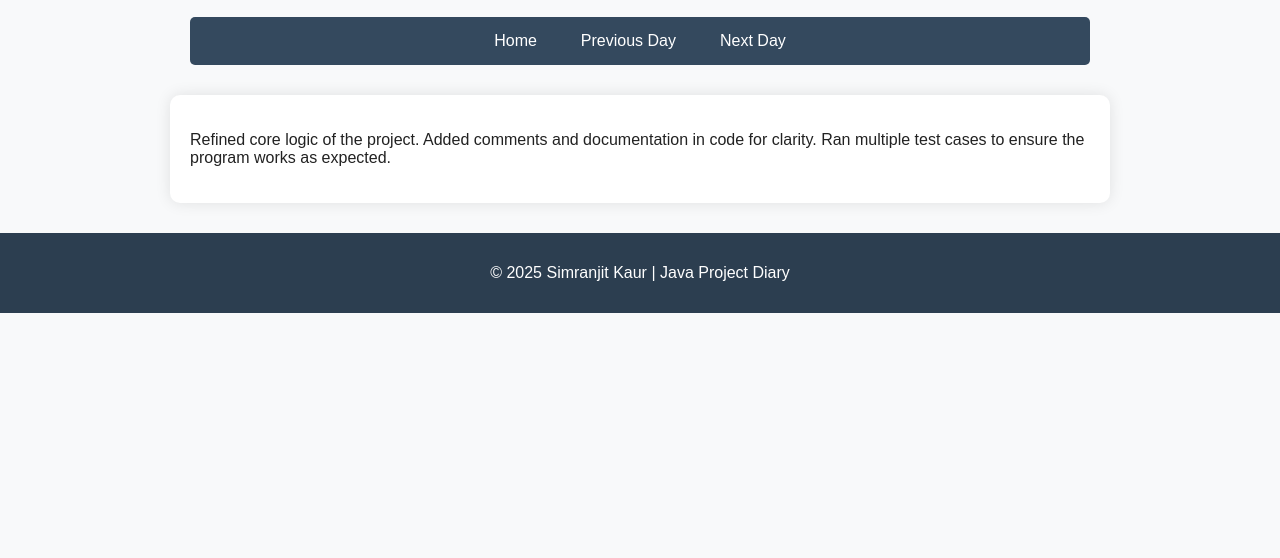
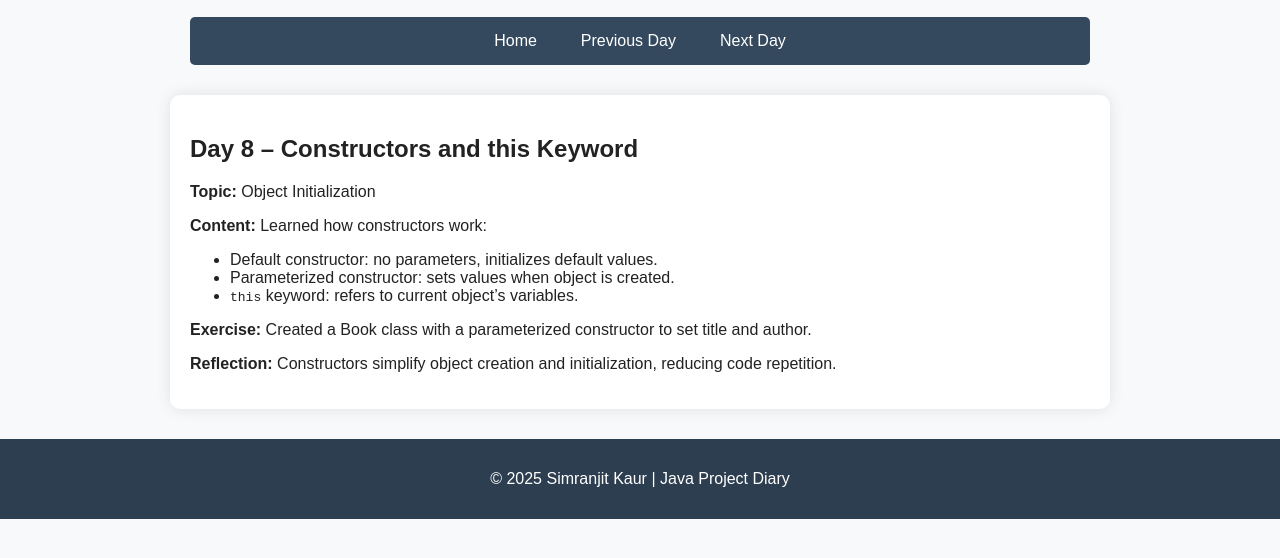
Before and after one commit to SimranjitKaur543/Java-Project, a plain HTML site: page day8.html in a window 1280 px wide. Shown: the part 100-658 px from the top of the page. Drawn offline with Linux system fonts and the light colour scheme.

Commit message:
Update day8.html

```diff
--- a/day8.html
+++ b/day8.html
@@ -20,7 +20,19 @@
   </nav>
 
   <main>
-    <p>Refined core logic of the project. Added comments and documentation in code for clarity. Ran multiple test cases to ensure the program works as expected.</p>
+    <div id="day8">
+  <h2>Day 8 – Constructors and this Keyword</h2>
+  <p><strong>Topic:</strong> Object Initialization</p>
+  <p><strong>Content:</strong> Learned how constructors work:</p>
+  <ul>
+    <li>Default constructor: no parameters, initializes default values.</li>
+    <li>Parameterized constructor: sets values when object is created.</li>
+    <li><code>this</code> keyword: refers to current object’s variables.</li>
+  </ul>
+  <p><strong>Exercise:</strong> Created a Book class with a parameterized constructor to set title and author.</p>
+  <p><strong>Reflection:</strong> Constructors simplify object creation and initialization, reducing code repetition.</p>
+</div>
+
   </main>
 
   <footer>
```
